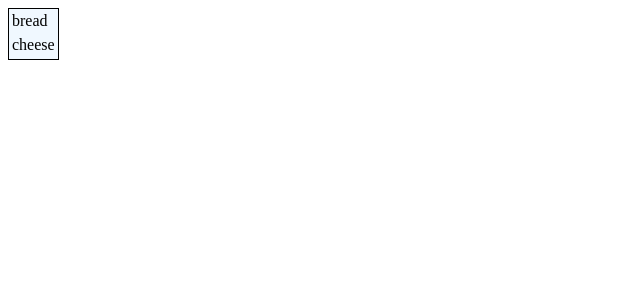
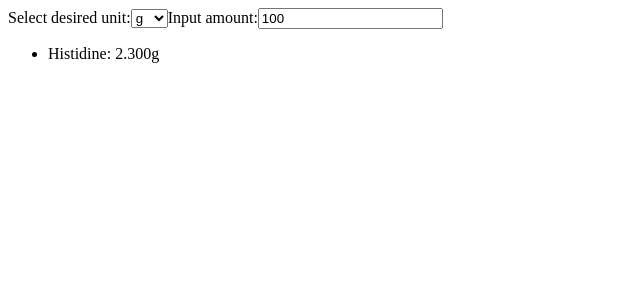
Before and after one commit to Nicholas-Gregory/ProteinHelper, a React (Vite) app in the folder client/: page / in a window 1280 px wide. Shown: the top 300 px of the page, without its empty margins (0-640 px from the left). Built offline with nearby package versions, Linux system fonts and the light colour scheme.

Commit message:
Component: AminoLevelsViewer

```diff
--- /dev/null
+++ b/client/src/AminoLevelsViewer.jsx
@@ -0,0 +1,53 @@
+import { useState } from "react"
+
+const UNITS = [
+    { unit: 'g', factor: 1 },
+    { unit: 'oz', factor: 0.035274 },
+    { unit: 'lb', factor: 0.00220462 }
+]
+
+export default function AminoLevelsViewer({ aminos }) {
+    const [unit, setUnit] = useState('g');
+    const [amount, setAmount] = useState(100);
+
+    function getAmountNumber(per100g) {
+        return amount / 100 * per100g * UNITS
+        .find(unitObject => unitObject.unit === unit)
+        .factor;
+    }
+
+    return (
+        <>
+            <label htmlFor="unit-select">
+                Select desired unit:
+            </label>
+            <select
+                name='unit-select'
+                value={unit}
+                onChange={e => setUnit(e.target.value)}
+            >
+                {UNITS.map(unitObject =>
+                    <option value={unitObject.unit}>{unitObject.unit}</option>
+                )}
+            </select>
+
+            <label htmlFor='amount-input'>
+                Input amount:
+            </label>
+            <input
+                name='amount-input'
+                type='number'
+                step='0.01'
+                value={amount}
+                onChange={e => setAmount(e.target.value)}
+            />
+            <ul>
+                {aminos.map(amino =>
+                    <li>
+                        {amino.name}: {getAmountNumber(amino.amount).toFixed(3)}{unit}
+                    </li>
+                )}
+            </ul>
+        </>
+    )
+}
--- a/client/src/App.jsx
+++ b/client/src/App.jsx
@@ -1,12 +1,15 @@
+import AminoLevelsViewer from "./AminoLevelsViewer";
 import AutoCompleteList from "./AutoCompleteList";
 
 export default function App({}) {
     return (
-        <AutoCompleteList
-            items={['bread', 'cheese', 'eggs']}
-            maxHeight={50}
-            onSelect={itemString => console.log(itemString)}
-            onClose={() => console.log('closed')}
+        <AminoLevelsViewer
+            aminos={[
+                {
+                    name: 'Histidine',
+                    amount: 2.3
+                }
+            ]}
         />
     )
 }
```
